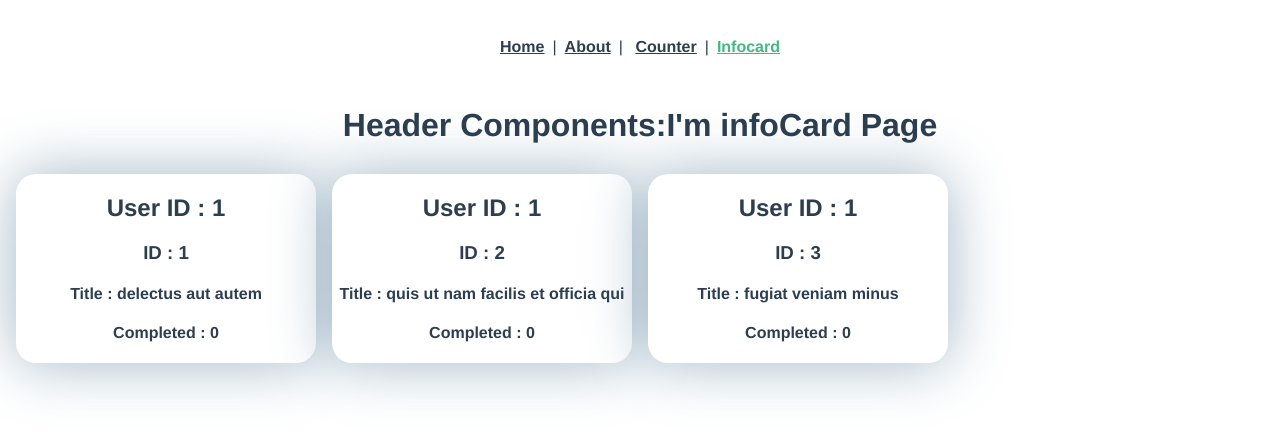
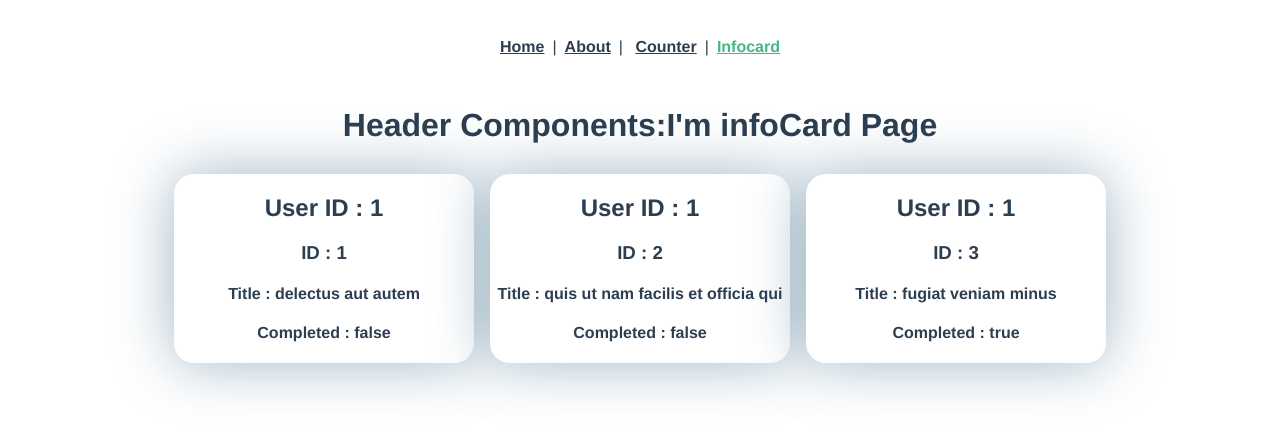
Before and after one commit to AndyChuang1/vue-learning, a Vue app: page /infocard in a window 1280 px wide. Shown: the top 436 px of the page. Built offline with nearby package versions, Linux system fonts and the light colour scheme; no server answers.

Commit message:
finished Get API with axios sample

```diff
--- a/package.json
+++ b/package.json
@@ -8,6 +8,7 @@
     "lint": "vue-cli-service lint"
   },
   "dependencies": {
+    "axios": "^0.20.0",
     "core-js": "^3.6.5",
     "vue": "^2.6.11",
     "vue-router": "^3.2.0"
--- a/src/components/Card.vue
+++ b/src/components/Card.vue
@@ -24,8 +24,8 @@ export default {
       default: 'Default',
     },
     completed: {
-      type: Number,
-      default: 0,
+      type: Boolean,
+      default: false,
     },
   },
 };
--- a/src/views/InfoCard.vue
+++ b/src/views/InfoCard.vue
@@ -7,7 +7,7 @@
         :userId="data.userId"
         :id="data.id"
         :title="data.title"
-        :completed="data.complete"
+        :completed="data.completed"
         :key="idx"
       ></Card>
     </div>
@@ -16,11 +16,15 @@
 <script>
 import Header from '@/components/Header.vue';
 import Card from '@/components/Card.vue';
+import axios from 'axios';
 
 export default {
   components: {
     Header,
     Card,
+  },
+  created() {
+    this.getTodoInfo();
   },
   data() {
     return {
@@ -46,10 +50,24 @@ export default {
       ],
     };
   },
+  methods: {
+    getTodoInfo() {
+      axios
+        .get('https://jsonplaceholder.typicode.com/users/1/todos/')
+        .then((data) => {
+          this.cardInfo = data.data;
+        })
+        .catch((err) => {
+          console.log(err);
+        });
+    },
+  },
 };
 </script>
 <style lang="scss" scoped>
 .cardGroup {
   display: flex;
+  flex-wrap: wrap;
+  justify-content: center;
 }
 </style>
```
Also changed, not shown: 1 other file (tests, documents, lock files or other folders).
